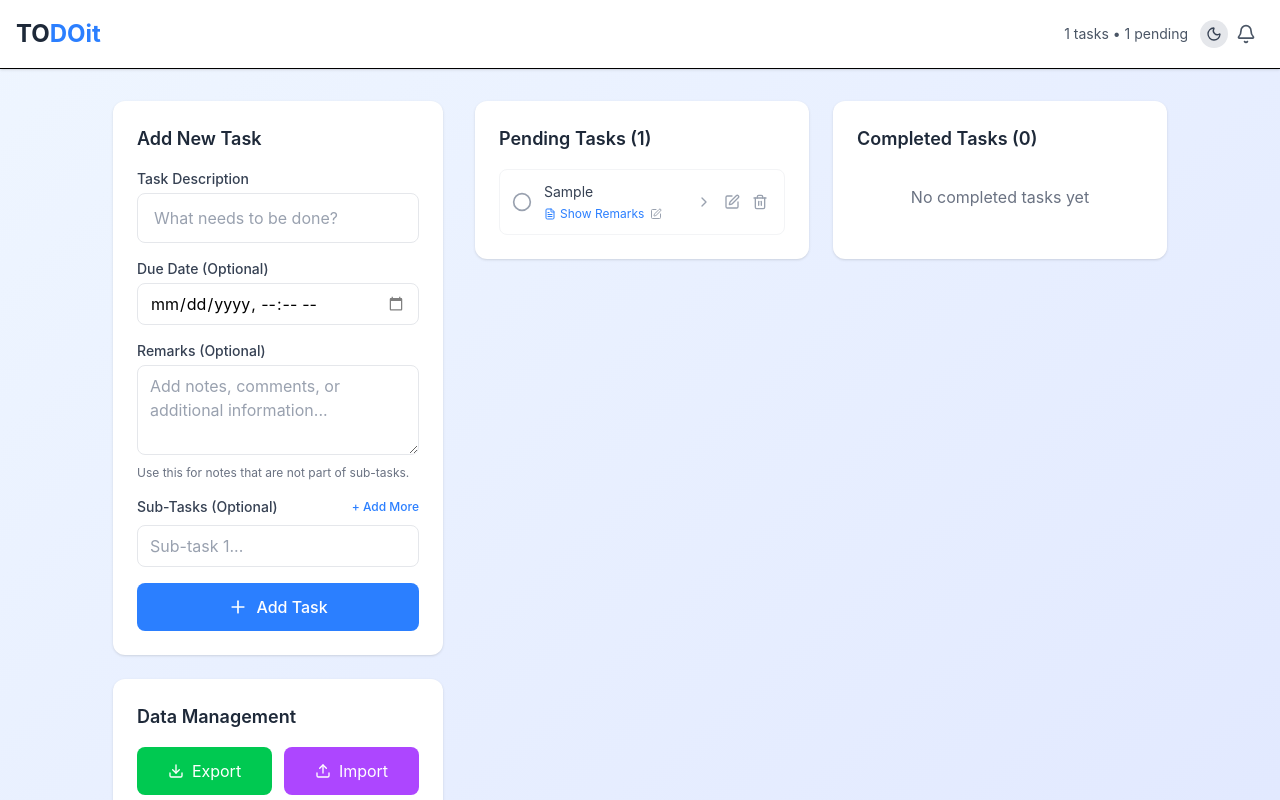
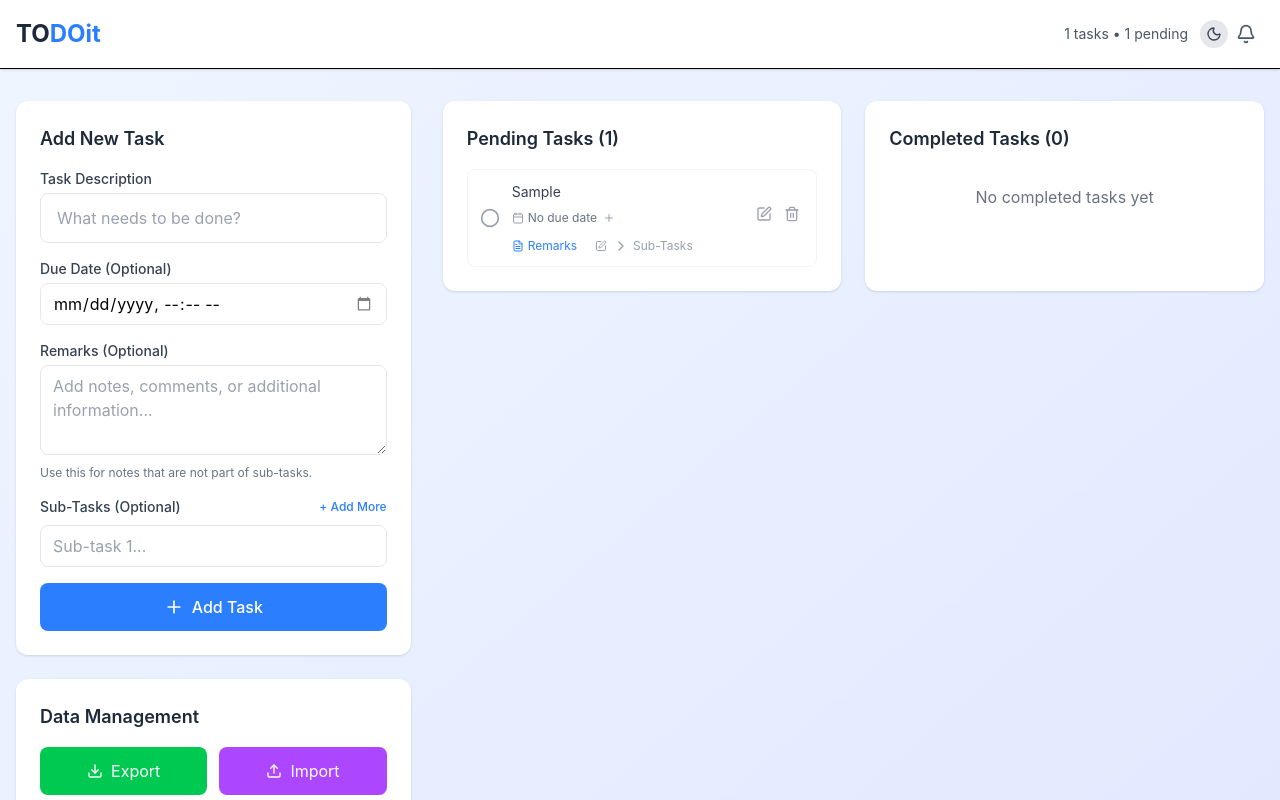
Before and after one commit to carlodandan/todoit, a React (Vite) app: page / in a window 1280 px wide. Both pictures are taken after typing "Sample", "Sample", "Sample" into the empty fields and a click on the button "Add Task". Shown: the top 800 px of the page. Built offline with nearby package versions, Linux system fonts and the light colour scheme.

Commit message:
TODOit - Make due date editable.
Signed-off-by: Carlo Dandan <carlodandan.personal@proton.me>

```diff
--- a/src/App.jsx
+++ b/src/App.jsx
@@ -12,7 +12,7 @@ import './index.css'
 
 const App = () => {
   // Make sure toggleSubTask is destructured from useTasks
-  const { tasks, addTask, toggleTask, deleteTask, updateTaskSubTasks, toggleSubTask, updateTaskRemarks } = useTasks()
+  const { tasks, addTask, toggleTask, deleteTask, updateTaskSubTasks, toggleSubTask, updateTaskRemarks, updateTaskDueDate } = useTasks()
   const { notifications, removeNotification, markAsRead, markAsUnread } = useNotifications(tasks)
 
   const [unreadNotifications, setUnreadNotifications] = useState([])
@@ -85,6 +85,7 @@ const App = () => {
                 onUpdateSubtask={updateTaskSubTasks}
                 onToggleSubTask={toggleSubTask}
                 onUpdateRemarks={updateTaskRemarks}
+                onUpdateDueDate={updateTaskDueDate}
                 emptyMessage="No pending tasks"
               />
 
@@ -96,6 +97,7 @@ const App = () => {
                 onUpdateSubtask={updateTaskSubTasks}
                 onToggleSubTask={toggleSubTask}
                 onUpdateRemarks={updateTaskRemarks}
+                onUpdateDueDate={updateTaskDueDate}
                 emptyMessage="No completed tasks yet"
               />
             </div>
--- a/src/components/TaskItem.jsx
+++ b/src/components/TaskItem.jsx
@@ -1,8 +1,8 @@
 import React, { useState, useEffect } from 'react'
-import { CheckCircle, Circle, Calendar, Trash2, Edit, Plus, X, ChevronDown, ChevronRight, FileText, Save, XCircle } from 'lucide-react'
+import { CheckCircle, Circle, Calendar, Trash2, Edit, Plus, X, ChevronDown, ChevronRight, FileText, Save, XCircle, Check, RotateCcw } from 'lucide-react'
 import { format, isBefore, isToday, isTomorrow } from 'date-fns'
 
-const TaskItem = ({ task, onToggle, onDelete, onUpdateSubTasks, onToggleSubTask, onUpdateRemarks }) => { // Add onUpdateRemarks to props
+const TaskItem = ({ task, onToggle, onDelete, onUpdateSubTasks, onToggleSubTask, onUpdateRemarks, onUpdateDueDate }) => { // Add onUpdateDueDate
   const [showSubTasks, setShowSubTasks] = useState(false)
   const [editingSubTasks, setEditingSubTasks] = useState(false)
   const [subTasks, setSubTasks] = useState(task.subTasks || [])
@@ -10,6 +10,8 @@ const TaskItem = ({ task, onToggle, onDelete, onUpdateSubTasks, onToggleSubTask,
   const [showRemarks, setShowRemarks] = useState(false)
   const [editingRemarks, setEditingRemarks] = useState(false)
   const [remarks, setRemarks] = useState(task.remarks || '')
+  const [editingDueDate, setEditingDueDate] = useState(false)
+  const [dueDate, setDueDate] = useState('')
 
   // Update subTasks when task.subTasks changes
   useEffect(() => {
@@ -20,6 +22,22 @@ const TaskItem = ({ task, onToggle, onDelete, onUpdateSubTasks, onToggleSubTask,
   useEffect(() => {
     setRemarks(task.remarks || '')
   }, [task.remarks])
+
+  // Update dueDate when task.dueDate changes
+  useEffect(() => {
+    if (task.dueDate) {
+      // Convert Date object to string format for datetime-local input
+      const date = new Date(task.dueDate)
+      const year = date.getFullYear()
+      const month = String(date.getMonth() + 1).padStart(2, '0')
+      const day = String(date.getDate()).padStart(2, '0')
+      const hours = String(date.getHours()).padStart(2, '0')
+      const minutes = String(date.getMinutes()).padStart(2, '0')
+      setDueDate(`${year}-${month}-${day}T${hours}:${minutes}`)
+    } else {
+      setDueDate('')
+    }
+  }, [task.dueDate])
 
   const getDueDateColor = () => {
     if (!task.dueDate) return 'text-gray-500'
@@ -104,6 +122,41 @@ const TaskItem = ({ task, onToggle, onDelete, onUpdateSubTasks, onToggleSubTask,
     }
   }
 
+  // Handle due date editing
+  const handleEditDueDate = () => {
+    setEditingDueDate(true)
+  }
+
+  const handleSaveDueDate = () => {
+    if (onUpdateDueDate) {
+      onUpdateDueDate(task.id, dueDate)
+    }
+    setEditingDueDate(false)
+  }
+
+  const handleCancelDueDate = () => {
+    // Reset to original due date
+    if (task.dueDate) {
+      const date = new Date(task.dueDate)
+      const year = date.getFullYear()
+      const month = String(date.getMonth() + 1).padStart(2, '0')
+      const day = String(date.getDate()).padStart(2, '0')
+      const hours = String(date.getHours()).padStart(2, '0')
+      const minutes = String(date.getMinutes()).padStart(2, '0')
+      setDueDate(`${year}-${month}-${day}T${hours}:${minutes}`)
+    } else {
+      setDueDate('')
+    }
+    setEditingDueDate(false)
+  }
+
+  const handleClearDueDate = () => {
+    if (onUpdateDueDate) {
+      onUpdateDueDate(task.id, null)
+    }
+    setEditingDueDate(false)
+  }
+
   return (
     <div className="border border-gray-100 rounded-lg hover:bg-gray-50 hover:dark:bg-gray-900 transition-colors animate-fade-in">
       {/* Main Task Row */}
@@ -121,18 +174,85 @@ const TaskItem = ({ task, onToggle, onDelete, onUpdateSubTasks, onToggleSubTask,
           </button>
 
           <div className="flex-1 min-w-0">
-            <p className={`text-sm ${task.completed ? 'line-through text-gray-400' : 'text-gray-700 dark:text-gray-200'}`}>
+            <p className={`text-sm pb-1 ${task.completed ? 'line-through text-gray-400' : 'text-gray-700 dark:text-gray-200'}`}>
               {task.text}
             </p>
 
             {/* Task metadata row */}
             <div className="flex flex-wrap items-center gap-3 mt-1">
-              {task.dueDate && (
+              {/* Due Date Section */}
+              {!editingDueDate ? (
+                // View mode for due date (keep this part the same)
                 <div className="flex items-center">
                   <Calendar className="w-3 h-3 mr-1 text-gray-400" />
-                  <span className={`text-xs ${getDueDateColor()}`}>
-                    Due: {format(task.dueDate, 'MMM dd, yyyy HH:mm')}
-                  </span>
+                  {task.dueDate ? (
+                    <div className="flex items-center">
+                      <span className={`text-xs ${getDueDateColor()}`}>
+                        Due: {format(task.dueDate, 'MMM dd, yyyy HH:mm')}
+                      </span>
+                      <button
+                        onClick={handleEditDueDate}
+                        className="ml-1 text-gray-400 hover:text-blue-500 transition-colors p-0.5"
+                        title="Edit due date"
+                      >
+                        <Edit className="w-3 h-3" />
+                      </button>
+                    </div>
+                  ) : (
+                    <div className="flex items-center">
+                      <span className="text-xs text-gray-500">No due date</span>
+                      <button
+                        onClick={handleEditDueDate}
+                        className="ml-1 text-gray-400 hover:text-blue-500 transition-colors p-0.5"
+                        title="Add due date"
+                      >
+                        <Plus className="w-3 h-3" />
+                      </button>
+                    </div>
+                  )}
+                </div>
+              ) : (
+                // Edit mode for due date - MODIFIED to show buttons above
+                <div className="flex flex-col space-y-2">
+                  <div className="flex flex-col space-y-2">
+                    {/* Date input */}
+                    <input
+                      type="datetime-local"
+                      value={dueDate}
+                      onChange={(e) => setDueDate(e.target.value)}
+                      className="px-2 py-1 text-xs border border-gray-300 rounded focus:outline-none focus:ring-1 focus:ring-blue-500 dark:text-white"
+                    />
+
+                    {/* Action buttons - now displayed above the input */}
+                    <div className="flex items-center space-x-2">
+                      <button
+                        onClick={handleSaveDueDate}
+                        className="text-xs bg-blue-500 text-white px-2 py-1 rounded hover:bg-blue-600 flex items-center"
+                        title="Save due date"
+                      >
+                        <Check className="w-3 h-3" />
+                        <span className="ml-1">Save</span>
+                      </button>
+                      <button
+                        onClick={handleCancelDueDate}
+                        className="text-xs bg-gray-500 text-white px-2 py-1 rounded hover:bg-gray-600 flex items-center"
+                        title="Cancel"
+                      >
+                        <X className="w-3 h-3" />
+                        <span className="ml-1">Cancel</span>
+                      </button>
+                      {task.dueDate && (
+                        <button
+                          onClick={handleClearDueDate}
+                          className="text-xs bg-red-500 text-white px-2 py-1 rounded hover:bg-red-600 flex items-center"
+                          title="Remove due date"
+                        >
+                          <RotateCcw className="w-3 h-3" />
+                          <span className="ml-1">Clear</span>
+                        </button>
+                      )}
+                    </div>
+                  </div>
                 </div>
               )}
 
@@ -147,11 +267,11 @@ const TaskItem = ({ task, onToggle, onDelete, onUpdateSubTasks, onToggleSubTask,
                         handleEditRemarks()
                       }
                     }}
-                    className="flex items-center text-xs text-blue-500 hover:text-blue-700 transition-colors"
+                    className="flex items-center text-xs text-blue-500 hover:text-blue-700 transition-colors mr-3"
                   >
                     <FileText className="w-3 h-3 mr-1" />
                     {task.remarks && task.remarks.trim()
-                      ? (showRemarks ? 'Hide Remarks' : 'Show Remarks')
+                      ? (showRemarks ? 'Remarks' : 'Remarks')
                       : 'Add Remarks'
                     }
                   </button>
@@ -166,26 +286,32 @@ const TaskItem = ({ task, onToggle, onDelete, onUpdateSubTasks, onToggleSubTask,
                     <Edit className="w-3 h-3" />
                   </button>
                 )}
+
+                {!editingSubTasks && task.subTasks && task.subTasks.length > 0 && (
+                  <button
+                    onClick={() => setShowSubTasks(!showSubTasks)}
+                    className="flex-shrink-0 text-gray-400 hover:text-blue-500 transition-colors flex items-center gap-1"
+                    title={showSubTasks ? 'Hide sub-tasks' : 'Show sub-tasks'}
+                  >
+                    {showSubTasks ? (
+                      <>
+                        <ChevronDown className="w-4 h-4" />
+                        <span className="text-xs">Sub-Tasks</span>
+                      </>
+                    ) : (
+                      <>
+                        <ChevronRight className="w-4 h-4" />
+                        <span className="text-xs">Sub-Tasks</span>
+                      </>
+                    )}
+                  </button>
+                )}
               </div>
             </div>
           </div>
         </div>
 
-        <div className="flex items-center space-x-1">
-          {!editingSubTasks && task.subTasks && task.subTasks.length > 0 && (
-            <button
-              onClick={() => setShowSubTasks(!showSubTasks)}
-              className="flex-shrink-0 text-gray-400 hover:text-blue-500 transition-colors p-1"
-              title={showSubTasks ? 'Hide sub-tasks' : 'Show sub-tasks'}
-            >
-              {showSubTasks ? (
-                <ChevronDown className="w-4 h-4" />
-              ) : (
-                <ChevronRight className="w-4 h-4" />
-              )}
-            </button>
-          )}
-
+        <div className="flex items-center space-x-1 pb-2">
           {!editingSubTasks && (
             <button
               onClick={() => {
--- a/src/components/TaskList.jsx
+++ b/src/components/TaskList.jsx
@@ -8,7 +8,8 @@ const TaskList = ({
   onDeleteTask,
   onUpdateSubtask,
   onToggleSubTask,
-  onUpdateRemarks, // Add this prop
+  onUpdateRemarks,
+  onUpdateDueDate, // Add this prop
   emptyMessage
 }) => {
   return (
@@ -24,6 +25,7 @@ const TaskList = ({
             onUpdateSubTasks={onUpdateSubtask}
             onToggleSubTask={onToggleSubTask}
             onUpdateRemarks={onUpdateRemarks}
+            onUpdateDueDate={onUpdateDueDate} // Pass the new prop
           />
         ))}
         {tasks.length === 0 && (
--- a/src/hooks/useTasks.js
+++ b/src/hooks/useTasks.js
@@ -1,5 +1,5 @@
 import { useState, useEffect } from 'react'
-import { loadTasks, saveTasks, addTask, toggleTask, deleteTask, updateTaskSubTasks, toggleSubTask, updateTaskRemarks } from '../utils/storage'
+import { loadTasks, saveTasks, addTask, toggleTask, deleteTask, updateTaskSubTasks, toggleSubTask, updateTaskRemarks, updateTaskDueDate } from '../utils/storage' // Add updateTaskDueDate
 
 export const useTasks = () => {
   const [tasks, setTasks] = useState([])
@@ -15,7 +15,6 @@ export const useTasks = () => {
       setTasks(prev => [...prev, newTask])
     }
   }
-
 
   const handleToggleTask = (taskId) => {
     const updatedTasks = toggleTask(taskId)
@@ -42,6 +41,12 @@ export const useTasks = () => {
     setTasks(updatedTasks)
   }
 
+  // Add this new function
+  const handleUpdateDueDate = (taskId, dueDate) => {
+    const updatedTasks = updateTaskDueDate(taskId, dueDate)
+    setTasks(updatedTasks)
+  }
+
   const clearAllTasks = () => {
     saveTasks([])
     setTasks([])
@@ -55,6 +60,7 @@ export const useTasks = () => {
     updateTaskSubTasks: handleUpdateSubTasks,
     toggleSubTask: handleToggleSubTask,
     updateTaskRemarks: handleUpdateRemarks,
+    updateTaskDueDate: handleUpdateDueDate, // Add this
     clearAllTasks
   }
 }
--- a/src/utils/storage.js
+++ b/src/utils/storage.js
@@ -81,7 +81,7 @@ export const addTask = (text, dueDate = null, subTasks = [], remarks = '') => {
     text: text.trim(),
     completed: false,
     dueDate: dueDate ? new Date(dueDate) : null,
-    remarks: remarks || '', // Add this line
+    remarks: remarks || '',
     subTasks: filterValidSubTasks(subTasks),
     completedSubTasks: [],
     createdAt: new Date()
@@ -197,7 +197,7 @@ export const importTasks = (file) => {
           text: task.text || 'Untitled Task',
           completed: Boolean(task.completed),
           dueDate: task.dueDate ? new Date(task.dueDate) : null,
-          remarks: task.remarks || '', // Add this line
+          remarks: task.remarks || '',
           subTasks: filterValidSubTasks(task.subTasks || (task.remarks ? [task.remarks] : [])),
           completedSubTasks: Array.isArray(task.completedSubTasks) ? task.completedSubTasks : [],
           createdAt: task.createdAt ? new Date(task.createdAt) : new Date()
@@ -231,3 +231,15 @@ export const getTaskStats = () => {
     pending: tasks.filter(task => !task.completed).length
   }
 }
+
+export const updateTaskDueDate = (taskId, dueDate) => {
+  const tasks = loadTasks()
+  const updatedTasks = tasks.map(task =>
+    task.id === taskId ? {
+      ...task,
+      dueDate: dueDate ? new Date(dueDate) : null
+    } : task
+  )
+  saveTasks(updatedTasks)
+  return updatedTasks
+}
```
